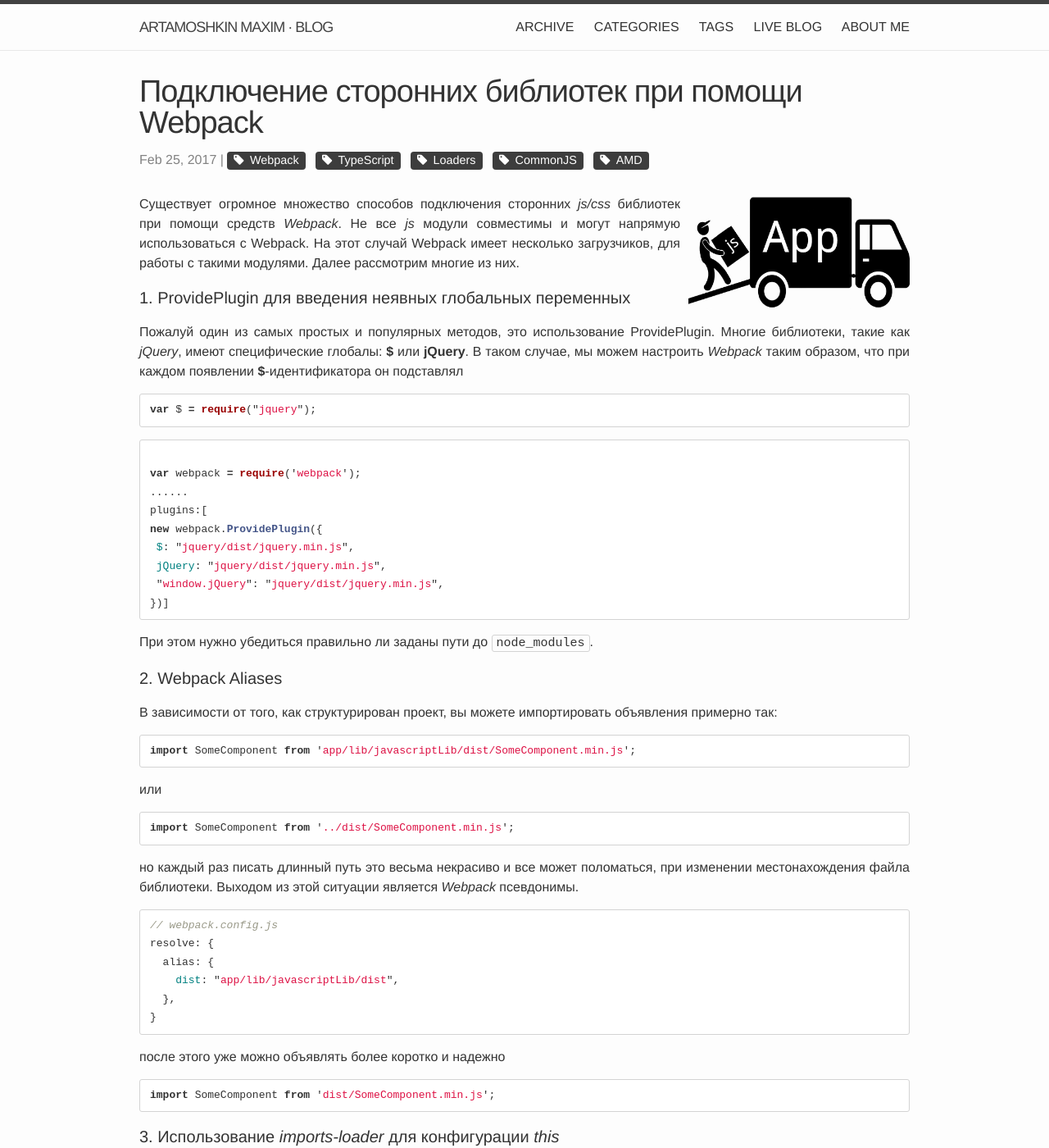
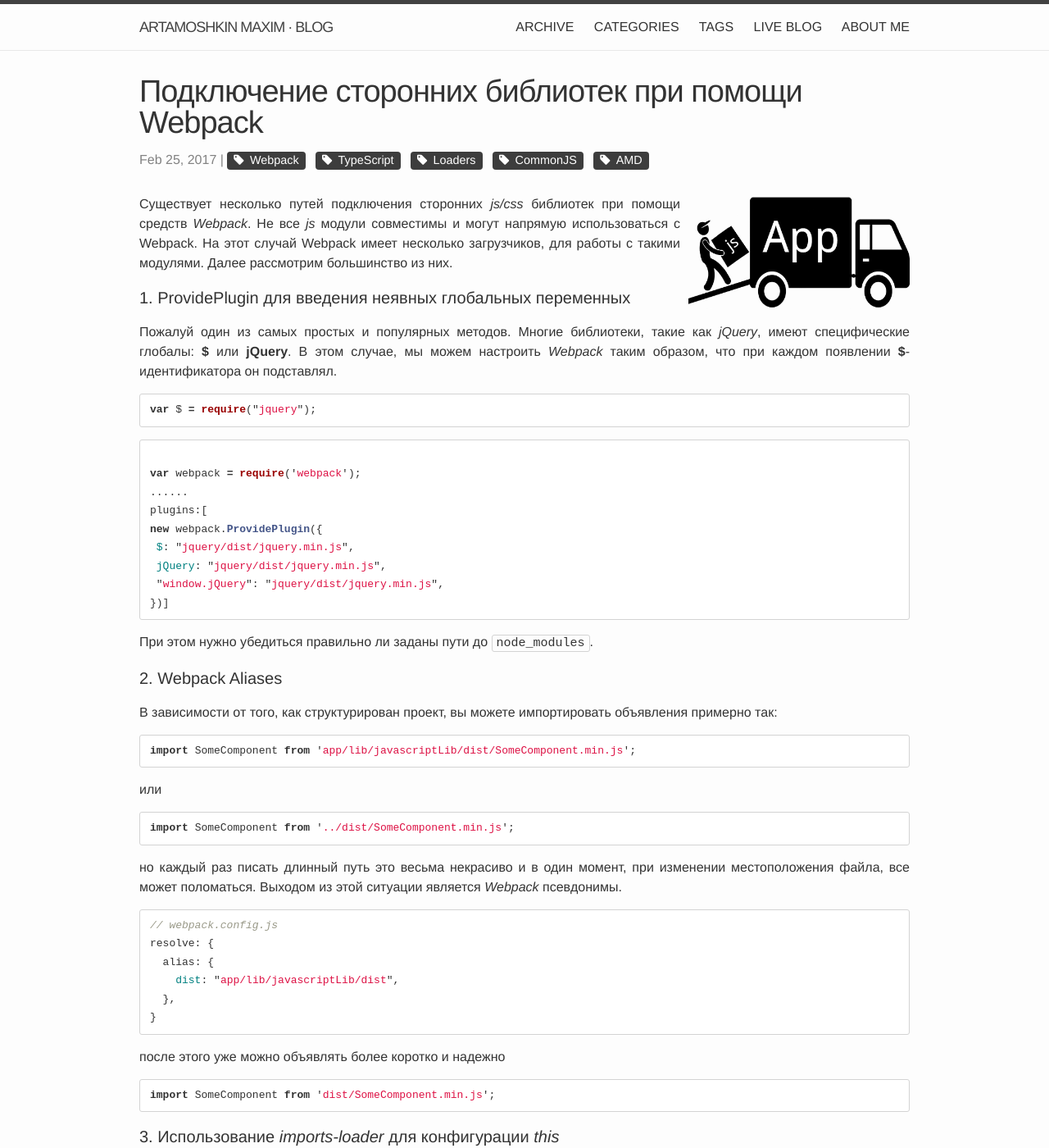
Before and after one commit to martamoshkin/blog.zverit.com, a Jekyll site: the page built from _posts/2017-2-25-webpack-loaders.md, in a window 1280 px wide and 1400 px high. Shown: the whole window at 82% size. Built offline with Jekyll 4.4.1, drawn with Linux system fonts in a browser that asks for light colours; comment, search, counter and statistics services are not loaded.

Commit message:
Update 2017-2-25-webpack-loaders.md

````diff
--- a/_posts/2017-2-25-webpack-loaders.md
+++ b/_posts/2017-2-25-webpack-loaders.md
@@ -8,15 +8,16 @@
 ---
 <img class="post-logo" src="https://blog.zverit.com/assets/webpack-loaders.png" alt="Webpack loaders"/>
 
-Существует огромное множество способов подключения сторонних *js/css* библиотек при помощи средств *Webpack*.
-Не все *js* модули совместимы и могут напрямую использоваться с Webpack. На этот случай Webpack имеет несколько загрузчиков, для работы с такими модулями. Далее рассмотрим многие из них.
+Существует несколько путей подключения сторонних *js/css* библиотек при помощи средств *Webpack*.
+Не все *js* модули совместимы и могут напрямую использоваться с Webpack. На этот случай Webpack имеет несколько загрузчиков, для работы с такими модулями. Далее рассмотрим большинство из них.
 <!-- more -->
 
 #### 1. ProvidePlugin для введения неявных глобальных переменных ####
 
-Пожалуй один из самых простых и популярных методов, это использование ProvidePlugin.
+Пожалуй один из самых простых и популярных методов.
 Многие библиотеки, такие как *jQuery*, имеют специфические глобалы: **$** или **jQuery**.
-В таком случае, мы можем настроить *Webpack* таким образом, что при каждом появлении **$**-идентификатора он подставлял
+В этом случае, мы можем настроить *Webpack* таким образом, что при каждом появлении **$**-идентификатора он подставлял.
+
 ```ts
 var $ = require("jquery");
 ```
@@ -36,6 +37,7 @@
 При этом нужно убедиться правильно ли заданы пути до `node_modules`.
 
 #### 2. Webpack Aliases ####
+
 В зависимости от того, как структурирован проект, вы можете импортировать объявления примерно так:
 
 ```ts
@@ -48,7 +50,7 @@
 import SomeComponent from '../dist/SomeComponent.min.js';
 ```
 
-но каждый раз писать длинный путь это весьма некрасиво и все может поломаться, при изменении местонахождения файла библиотеки. Выходом из этой ситуации является *Webpack* псевдонимы.
+но каждый раз писать длинный путь это весьма некрасиво и в один момент, при изменении местоположения файла, все может поломаться. Выходом из этой ситуации является *Webpack* псевдонимы.
 
 ```js
 // webpack.config.js
@@ -66,6 +68,7 @@
 ```
 
 #### 3. Использование *imports-loader* для конфигурации *this* ####
+
 Устаревшие библиотеки полагаются на `this` будучи `window` объектом. Это доставляет проблемы когда она запускается в *CommonJS* контексте, где this равносильно `module.exports`. И как раз в этом случае может помочь `imports-loader`
 
 Сначала установите пакет:
@@ -88,6 +91,7 @@
 
 
 #### 4. Использование *imports-loader* для отключения *AMD* ####
+
 Импорт следующим образом поддерживает различные стили модулей, такие как *AMD*, *CommonJS*.
 
 ```js
````
